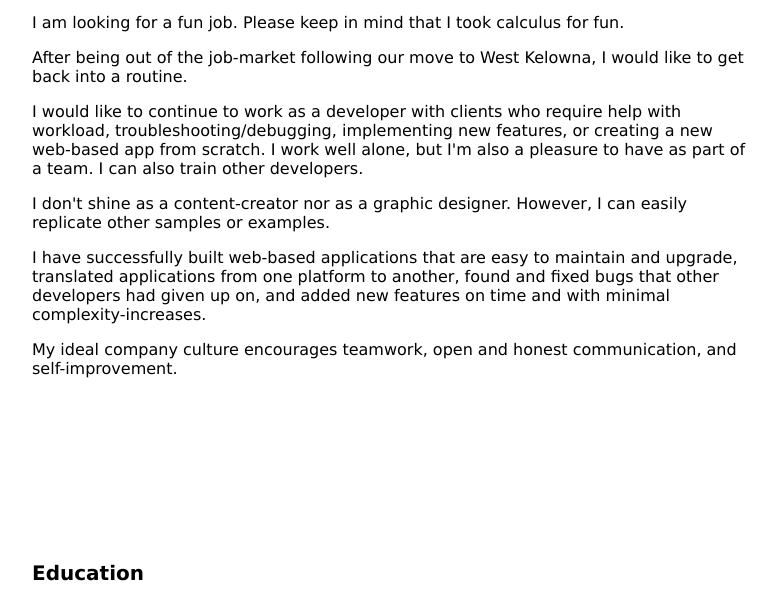
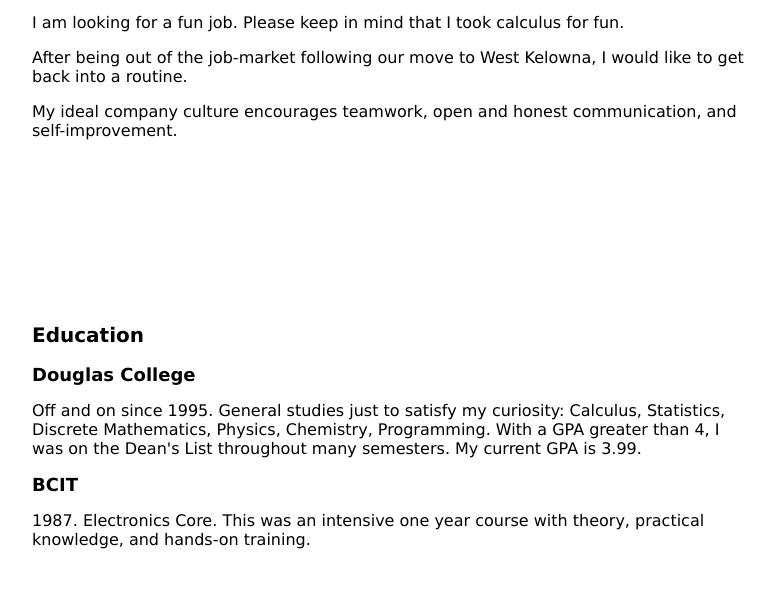
Before and after one commit to HarryPehkonen/harrypehkonen-com, a website: page static/index.html in a window 1280 px wide. Shown: the part 188-787 px from the top of the page, without its empty margins (248-1025 px from the left). Drawn offline with Linux system fonts and the light colour scheme; a web font is replaced by a local one.

Commit message:
remove bulk of software-related intro

```diff
--- a/static/index.html
+++ b/static/index.html
@@ -26,21 +26,6 @@
 
     <p>After being out of the job-market following our move to West Kelowna, I
     would like to get back into a routine.  </p>
-
-    <p>I would like to continue to work as a developer with clients who
-    require help with workload, troubleshooting/debugging, implementing
-    new features, or creating a new web&#45;based app from scratch.  I
-    work well alone, but I'm also a pleasure to have as part of a team.
-    I can also train other developers.</p>
-
-    <p>I don't shine as a content&#45;creator nor as a graphic designer.
-    However, I can easily replicate other samples or examples.</p>
-
-    <p>I have successfully built web&#45;based applications that are
-    easy to maintain and upgrade, translated applications from one
-    platform to another, found and fixed bugs that other developers had
-    given up on, and added new features on time and with minimal
-    complexity&#45;increases.</p>
 
     <p>My ideal company culture encourages teamwork, open and honest
     communication, and self&#45;improvement.</p>
```
